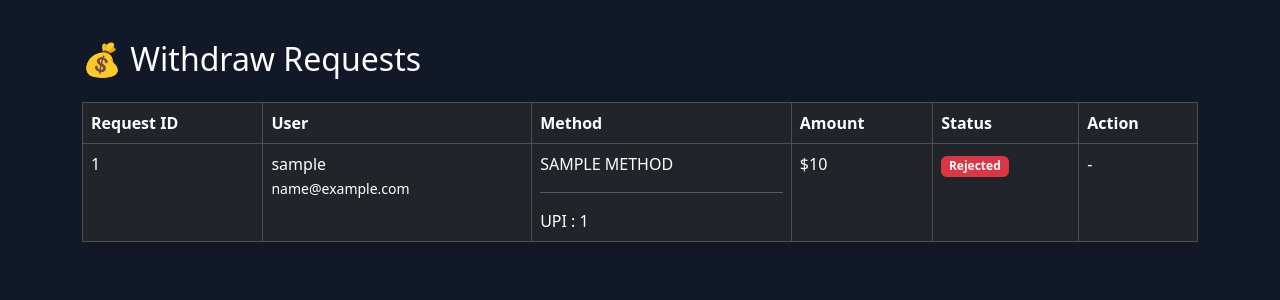
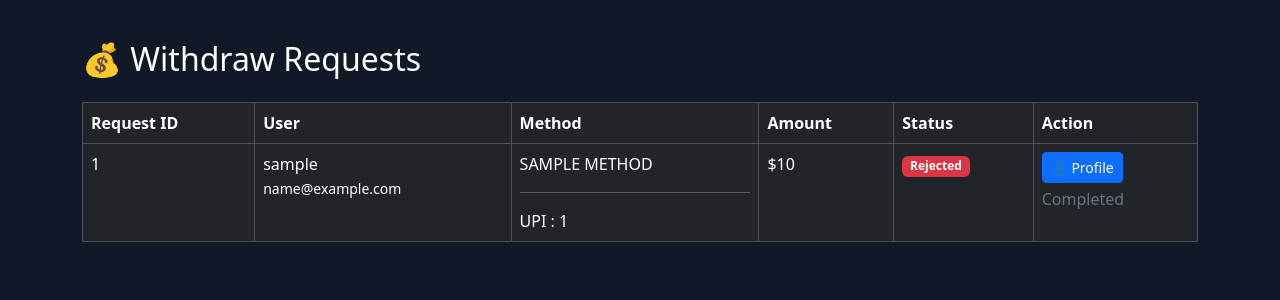
Before and after one commit to Khanarm/Adshort, a Flask app: template templates/admin/withdraw.html in a window 1280 px wide. Shown: the top 300 px of the page. Run offline with Flask 3, Linux system fonts and the light colour scheme; the template is opened without the code that fills it: most values are stand-ins (such as "Sample title", 1, 10 or a date in 2020).

Commit message:
Update withdraw.html

```diff
--- a/templates/admin/withdraw.html
+++ b/templates/admin/withdraw.html
@@ -133,13 +133,23 @@ Rejected
 
 <td>
 
+<a
+href="/admin/user/{{ req.user_id }}"
+class="btn btn-primary btn-sm mb-1">
+
+👤 Profile
+
+</a>
+
+<br>
+
 {% if req.status=="Pending" %}
 
 <a
 href="/admin/withdraw/approve/{{ req._id }}"
-class="btn btn-success btn-sm">
+class="btn btn-success btn-sm mb-1">
 
-Approve
+✔ Approve
 
 </a>
 
@@ -147,13 +157,15 @@ Approve
 href="/admin/withdraw/reject/{{ req._id }}"
 class="btn btn-danger btn-sm">
 
-Reject
+✖ Reject
 
 </a>
 
 {% else %}
 
--
+<span class="text-secondary">
+Completed
+</span>
 
 {% endif %}
 
```
